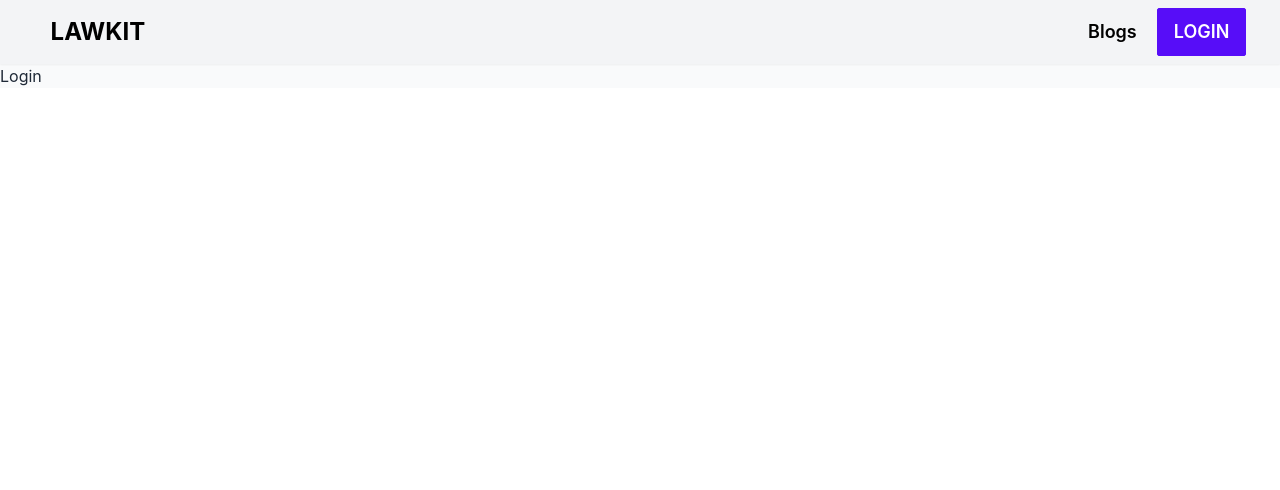
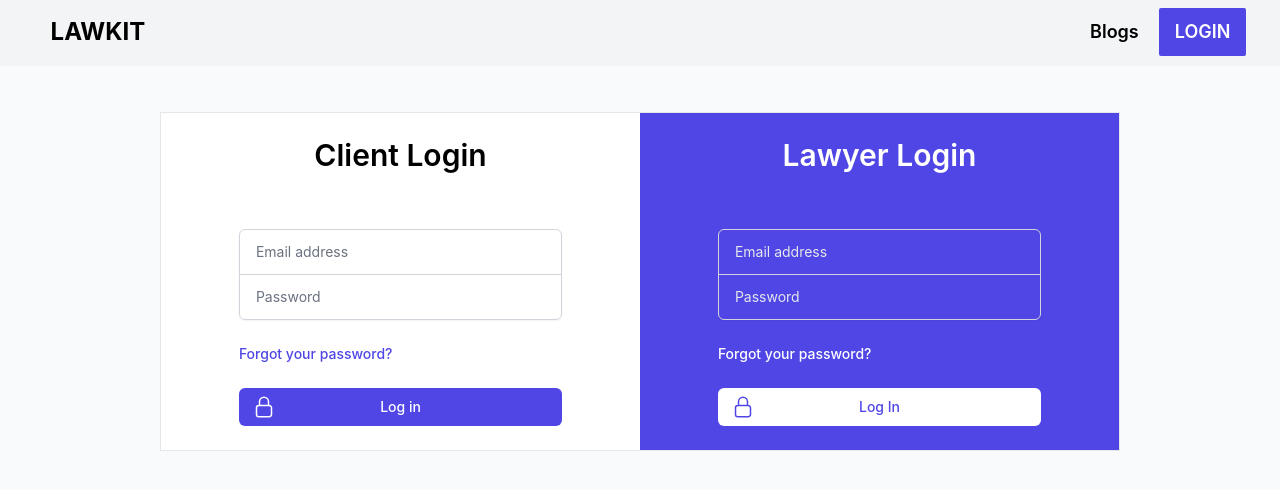
Before and after one commit to NamanAg0502/hackathon_vb_frontend, a Next.js app: page /login in a window 1280 px wide. Shown: the top 490 px of the page. Built offline with nearby package versions, Linux system fonts and the light colour scheme.

Commit message:
login ui done

```diff
--- a/components/Navbar.js
+++ b/components/Navbar.js
@@ -17,7 +17,7 @@ const Navbar = () => {
             <Link href="/blogs">Blogs</Link>
           </div>
           <Link href="/login">
-            <div className="font-semibold text-lg btn btn-primary rounded-sm text-white">
+            <div className="font-semibold text-lg btn bg-indigo-600 border-none rounded-sm text-white">
               Login
             </div>
           </Link>
--- a/package.json
+++ b/package.json
@@ -9,6 +9,7 @@
     "lint": "next lint"
   },
   "dependencies": {
+    "@heroicons/react": "^2.0.13",
     "daisyui": "^2.38.0",
     "eslint": "8.26.0",
     "eslint-config-next": "13.0.2",
--- a/pages/login.js
+++ b/pages/login.js
@@ -1,5 +1,156 @@
 const Login = () => {
-  return <div>Login</div>;
+  return (
+    <div className="min-h-screen bg-gray-50 w-full my-12">
+      <div className="flex flex-col items-center justify-center w-3/4 mx-auto border">
+        <div className="grid grid-cols-2 w-full">
+          <div className="bg-white p-6 flex flex-col items-center">
+            <h1 className="text-black font-semibold text-3xl">Client Login</h1>
+            <form className="mt-8 space-y-6 w-3/4" action="#" method="POST">
+              <input type="hidden" name="remember" defaultValue="true" />
+              <div className="-space-y-px rounded-md shadow-sm ">
+                <div>
+                  <label htmlFor="email-address" className="sr-only">
+                    Email address
+                  </label>
+                  <input
+                    id="email-address"
+                    name="email"
+                    type="email"
+                    autoComplete="email"
+                    required
+                    className="relative block w-full appearance-none rounded-none rounded-t-md border border-gray-300 px-4 py-3 text-gray-900 bg-inherit placeholder-gray-500 focus:z-10 focus:border-indigo-500 focus:outline-none focus:ring-indigo-500 sm:text-sm"
+                    placeholder="Email address"
+                  />
+                </div>
+                <div>
+                  <label htmlFor="password" className="sr-only">
+                    Password
+                  </label>
+                  <input
+                    id="password"
+                    name="password"
+                    type="password"
+                    autoComplete="current-password"
+                    required
+                    className="relative block w-full bg-inherit appearance-none rounded-none rounded-b-md border border-gray-300 px-4 py-3 text-gray-900 placeholder-gray-500 focus:z-10 focus:border-indigo-500 focus:outline-none focus:ring-indigo-500 sm:text-sm"
+                    placeholder="Password"
+                  />
+                </div>
+              </div>
+
+              <div className="flex items-center justify-between">
+                <div className="text-sm">
+                  <a
+                    href="#"
+                    className="font-medium text-indigo-600 hover:text-indigo-500"
+                  >
+                    Forgot your password?
+                  </a>
+                </div>
+              </div>
+
+              <div>
+                <button
+                  type="submit"
+                  className="group relative flex w-full justify-center rounded-md border border-transparent bg-indigo-600 py-2 px-4 text-sm font-medium text-white hover:bg-indigo-700 focus:outline-none focus:ring-2 focus:ring-indigo-500 focus:ring-offset-2"
+                >
+                  <span className="absolute inset-y-0 left-0 flex items-center pl-3">
+                    <svg
+                      xmlns="http://www.w3.org/2000/svg"
+                      fill="none"
+                      viewBox="0 0 24 24"
+                      strokeWidth={1.5}
+                      stroke="currentColor"
+                      className="w-6 h-6"
+                    >
+                      <path
+                        strokeLinecap="round"
+                        strokeLinejoin="round"
+                        d="M16.5 10.5V6.75a4.5 4.5 0 10-9 0v3.75m-.75 11.25h10.5a2.25 2.25 0 002.25-2.25v-6.75a2.25 2.25 0 00-2.25-2.25H6.75a2.25 2.25 0 00-2.25 2.25v6.75a2.25 2.25 0 002.25 2.25z"
+                      />
+                    </svg>
+                  </span>
+                  Log in
+                </button>
+              </div>
+            </form>
+          </div>
+          <div className="bg-indigo-600 p-6 flex flex-col items-center">
+            <h1 className="text-white font-semibold text-3xl">Lawyer Login</h1>
+            <form className="mt-8 space-y-6 w-3/4" action="#" method="POST">
+              <input type="hidden" name="remember" defaultValue="true" />
+              <div className="-space-y-px rounded-md shadow-sm ">
+                <div>
+                  <label htmlFor="email-address" className="sr-only">
+                    Email address
+                  </label>
+                  <input
+                    id="email-address"
+                    name="email"
+                    type="email"
+                    autoComplete="email"
+                    required
+                    className="relative block w-full appearance-none rounded-none rounded-t-md border border-gray-300 px-4 py-3 text-gray-200 bg-inherit placeholder-gray-200 focus:z-10 focus:border-gray-100 focus:outline-none focus:ring-indigo-500 sm:text-sm"
+                    placeholder="Email address"
+                  />
+                </div>
+                <div>
+                  <label htmlFor="password" className="sr-only">
+                    Password
+                  </label>
+                  <input
+                    id="password"
+                    name="password"
+                    type="password"
+                    autoComplete="current-password"
+                    required
+                    className="relative block w-full bg-inherit appearance-none rounded-none rounded-b-md border border-gray-300 px-4 py-3 text-gray-200 placeholder-gray-200 focus:z-10 focus:border-gray-100 focus:outline-none focus:ring-indigo-100 sm:text-sm"
+                    placeholder="Password"
+                  />
+                </div>
+              </div>
+
+              <div className="flex items-center justify-between">
+                <div className="text-sm">
+                  <a
+                    href="#"
+                    className="font-medium text-white hover:text-gray-200"
+                  >
+                    Forgot your password?
+                  </a>
+                </div>
+              </div>
+
+              <div>
+                <button
+                  type="submit"
+                  className="group relative flex w-full justify-center rounded-md border border-transparent bg-white py-2 px-4 text-sm font-medium text-indigo-600 hover:bg-gray-100 focus:outline-none focus:ring-2 focus:ring-indigo-500 focus:ring-offset-2"
+                >
+                  <span className="absolute inset-y-0 left-0 flex items-center pl-3">
+                    <svg
+                      xmlns="http://www.w3.org/2000/svg"
+                      fill="none"
+                      viewBox="0 0 24 24"
+                      strokeWidth={1.5}
+                      stroke="currentColor"
+                      className="w-6 h-6"
+                    >
+                      <path
+                        strokeLinecap="round"
+                        strokeLinejoin="round"
+                        d="M16.5 10.5V6.75a4.5 4.5 0 10-9 0v3.75m-.75 11.25h10.5a2.25 2.25 0 002.25-2.25v-6.75a2.25 2.25 0 00-2.25-2.25H6.75a2.25 2.25 0 00-2.25 2.25v6.75a2.25 2.25 0 002.25 2.25z"
+                      />
+                    </svg>
+                  </span>
+                  Log In
+                </button>
+              </div>
+            </form>
+          </div>
+        </div>
+      </div>
+    </div>
+  );
 };
 
 export default Login;
```
Also changed, not shown: 1 other file (tests, documents, lock files or other folders).
